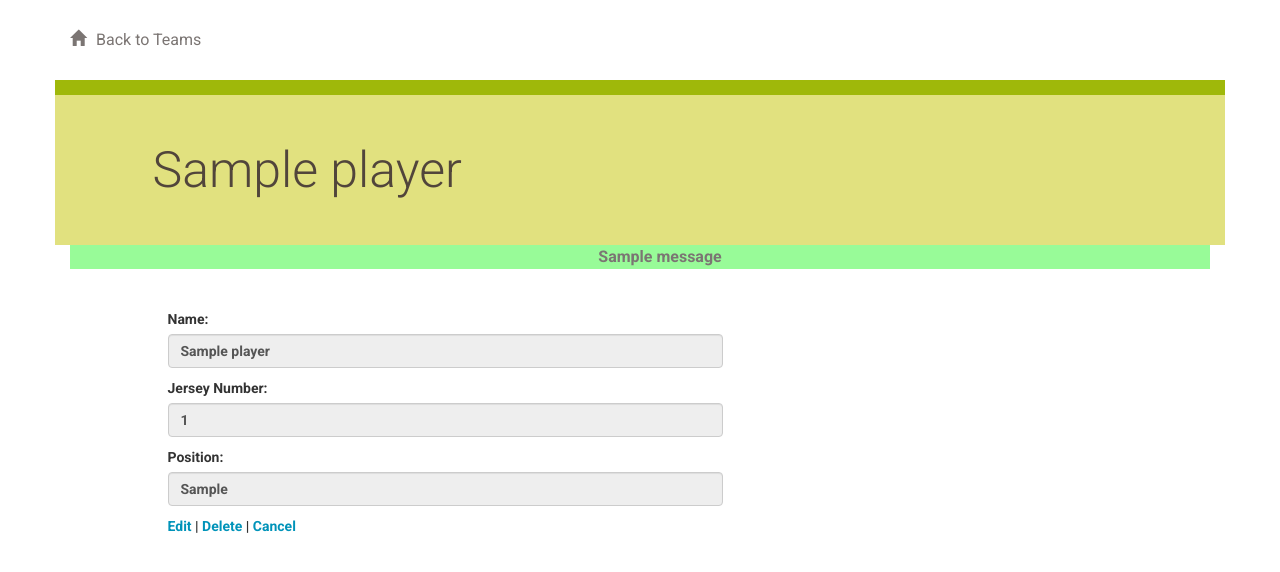
After one commit to mach21/udacity-fsd-proj-item-catalog, a Flask app: a page that uses vagrant/catalog/templates/player.html in a window 1280 px wide. The commit adds this page. Shown: the top 572 px of the page. Run offline with Flask 2, Linux system fonts and the light colour scheme; tables that the repository leaves empty hold one stand-in row (values such as "Sample post"); one stand-in notice (Sample message) is shown; some libraries are stand-ins or nearby versions.

Commit message:
add a player detail page and change workflow to match requirements

```diff
--- a/vagrant/catalog/server.py
+++ b/vagrant/catalog/server.py
@@ -52,7 +52,7 @@ def handle_db_error(error):
 @app.route('/api/v1/catalog.json')
 def get_catalog_json():
     '''
-    API endpoint to pretty-list the entire catalog
+    API endpoint to pretty-list the entire catalog.
 
     :returns: json-formatted catalog
     :raises: DBError for any DB transaction issues
@@ -94,7 +94,7 @@ def get_catalog_json():
 def show_teams():
     '''
     show teams route
-    Render the list of teams in the DB
+    Render the list of teams in the DB.
 
     :returns: render template
     :raises: DBError for any DB transaction issues
@@ -116,7 +116,7 @@ def show_teams():
 def show_players(team_nickname):
     '''
     show players route
-    Render the list of players for a given team
+    Render the list of players for a given team.
 
     @param team_nickname: the nickname of the team to list players for
     :returns: render template
@@ -136,9 +136,37 @@ def show_players(team_nickname):
     return render_template('players.html', items=items, team=team)
 
 
+@app.route('/teams/<string:team_nickname>/<int:player_id>')
+@app.route('/teams/<string:team_nickname>/players/<int:player_id>')
+def show_player(team_nickname, player_id):
+    '''
+    show player route
+    Render the details of a given player.
+    The route shows the team nickname for cosmetics only.
+
+    @param player_id: the id of the player to show
+    :returns: render template
+    :raises: DBError for any DB transaction issues
+    '''
+    session = DBSession()
+    try:
+        player = session.query(Player).filter_by(id=player_id).one()
+    except:
+        session.rollback()
+        raise DBError(payload=traceback.format_exc())
+    finally:
+        session.close()
+
+    return render_template(
+        'player.html',
+        player=player,
+        team_nickname=team_nickname
+    )
+
+
 def is_jersey_number_valid(form_data, team_id):
     '''
-    Utility method: jersey number validator
+    Utility method: jersey number validator.
 
     @param form_data: the data collected from the user-submitted form
     @param team_id: the id of the team to check for unique jersey number
@@ -184,9 +212,9 @@ def is_jersey_number_valid(form_data, team_id):
     'GET', 'POST'])
 def add_player(team_nickname):
     '''
-    new player route
-    GET: render the template to add a new player
-    POST: add a player to the DB
+    new player route.
+    GET: render the template to add a new player.
+    POST: add a player to the DB.
 
     @param team_nickname: the nickname of the team to list players for
     :returns: render template
@@ -268,9 +296,9 @@ def add_player(team_nickname):
            methods=['GET', 'POST'])
 def edit_player(team_nickname, player_id):
     '''
-    edit player route
-    GET: render the template to edit a player
-    POST: edit the DB entry
+    edit player route.
+    GET: render the template to edit a player.
+    POST: edit the DB entry.
 
     @param team_nickname: the nickname of the team to list players for
     @param player_id: the id of the player to be edited
@@ -369,9 +397,9 @@ def edit_player(team_nickname, player_id):
            methods=['GET', 'POST'])
 def delete_player(team_nickname, player_id):
     '''
-    delete player route
-    GET: render the template to delete a player
-    POST: delete the DB entry
+    delete player route.
+    GET: render the template to delete a player.
+    POST: delete the DB entry.
 
     @param team_nickname: the nickname of the team to list players for
     @param player_id: the id of the player to be deleted
--- a/vagrant/catalog/templates/delete-player.html
+++ b/vagrant/catalog/templates/delete-player.html
@@ -28,7 +28,7 @@
 				<div class="form-group">
 					<button type="submit" class="btn btn-default" id="submit" type="submit">
 					<span class="glyphicon glyphicon-glass" aria-hidden="true"></span>Delete</button>
-					<a href= '{{url_for('show_players', team_nickname=team_nickname)}}'>Cancel</a>
+					<a href= '{{url_for('show_player', team_nickname=team_nickname, player_id=item.id)}}'>Cancel</a>
 				</div>
 			</form>
 		</div>
--- a/vagrant/catalog/templates/edit-player.html
+++ b/vagrant/catalog/templates/edit-player.html
@@ -45,7 +45,7 @@
 					<p></p>
 					<button type="submit" class="btn btn-default" id="submit" type="submit">
                     <span class="glyphicon glyphicon-glass" aria-hidden="true"></span>Edit</button>
-                    <a href= '{{url_for('show_players', team_nickname=team_nickname)}}'>Cancel</a>
+                    <a href= '{{url_for('show_player', team_nickname=team_nickname, player_id=item.id)}}'>Cancel</a>
 				</div>
 			</form>
 		</div>
--- /dev/null
+++ b/vagrant/catalog/templates/player.html
@@ -0,0 +1,47 @@
+{% extends "main.html" %}
+{% block content %}
+{% include "header.html" %}
+	<div class="row divider green">
+		<div class="col-md-12"></div>
+	</div>
+	<div class="row banner menu">
+		<div class="col-md-11 col-md-offset-1 padding-none">
+			<h1>{{player.name}}</h1>
+		</div>
+	</div>
+
+	<div class = 'flash'>
+		{% with messages = get_flashed_messages() %}
+			{% if messages %}
+				<ul>
+				{% for message in messages %}
+					<li> <strong> {{ message }} </strong> </li>
+				{% endfor %}
+				</ul>
+			{% endif %}
+		{% endwith %}
+	</div>
+
+	<div class="row">
+		<div class="col-md-6 col-md-offset-1 padding-top">
+            <div class="form-group">
+                <label for="name">Name:</label>
+                <input type ="text" maxlength="50" class="form-control" name="name" value='{{player.name}}' readonly>
+
+                <p></p>
+                <label for="jersey_number">Jersey Number:</label>
+                <input type ="text" maxlength="2" class="form-control" name="jersey_number" value='{{player.jersey_number}}' readonly>
+
+                <p></p>
+                <label for="position">Position:</label>
+                <input type ="text" maxlength="50" class="form-control" name="position" value='{{player.position}}' readonly>
+                <p></p>
+
+                <p></p>
+                <a href='{{url_for('edit_player', team_nickname=team_nickname, player_id=player.id)}}'>Edit</a>  |
+                <a href='{{url_for('delete_player', team_nickname=team_nickname, player_id=player.id)}}'>Delete</a>  |
+                <a href='{{url_for('show_players', team_nickname=team_nickname)}}'>Cancel</a>
+            </div>
+		</div>
+	</div>
+{% endblock %}
```
Also changed, not shown: vagrant/catalog/templates/players.html (+7 -10 lines).
